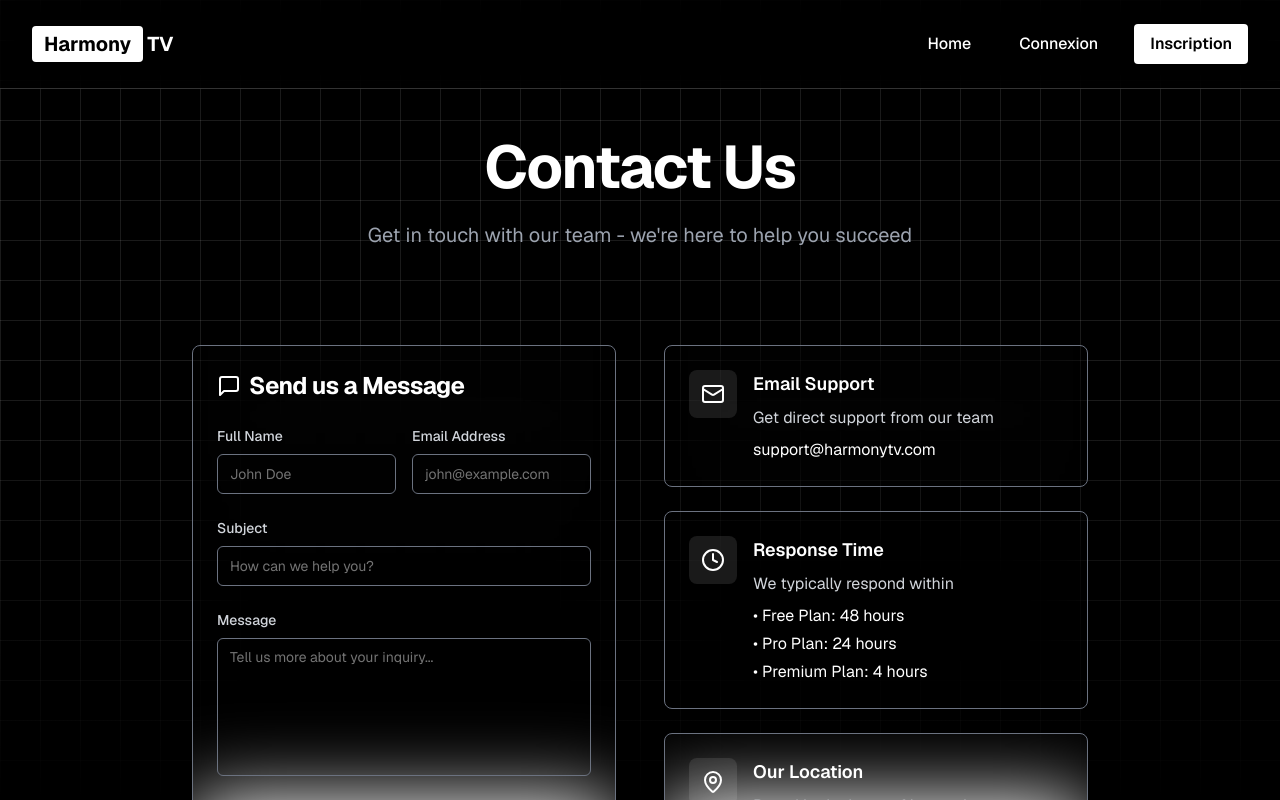
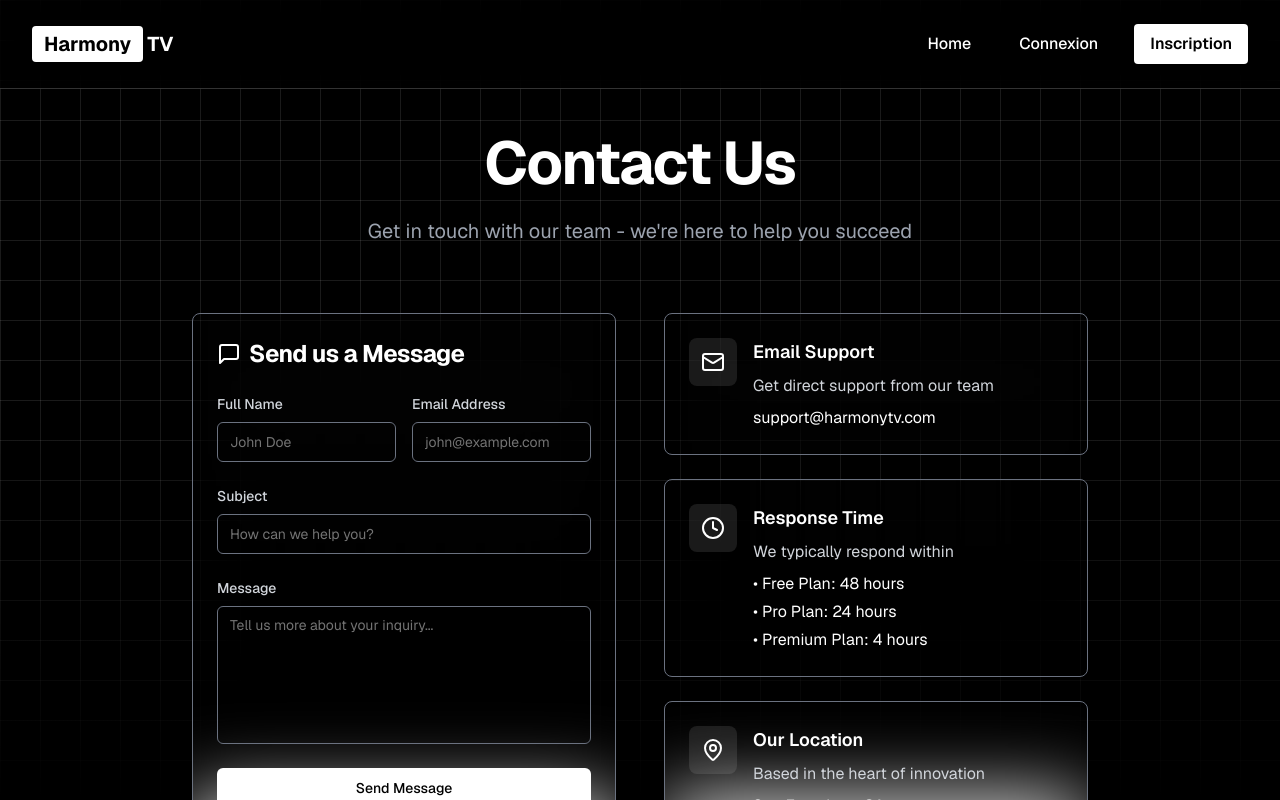
Before and after one commit to 0x72EB7BA9B69BF6AB/super-duper-octo-bassoon, a Next.js app: page /contact in a window 1280 px wide. Shown: the top 800 px of the page. Built offline with nearby package versions, Linux system fonts and the light colour scheme.

Commit message:
Fix header/footer spacing consistency and reduce content gap on Terms/Privacy/Contact pages
Co-authored-by: 0x72EB7BA9B69BF6AB <205185317+0x72EB7BA9B69BF6AB@users.noreply.github.com>

```diff
--- a/components/page-layout.tsx
+++ b/components/page-layout.tsx
@@ -89,7 +89,7 @@ export function PageLayout({ children, title, subtitle }: PageLayoutProps) {
       </motion.div>
 
       <div className="relative z-10">
-        <motion.section className="min-h-[25vh] flex flex-col items-center justify-center px-4 py-8 sm:py-12">
+        <motion.section className="min-h-[25vh] flex flex-col items-center justify-center px-4 py-6 sm:py-8">
           <motion.div
             variants={containerVariants}
             initial="hidden"
@@ -113,7 +113,7 @@ export function PageLayout({ children, title, subtitle }: PageLayoutProps) {
           </motion.div>
         </motion.section>
 
-        <motion.section className="py-8 sm:py-12 px-4 sm:px-6 lg:px-8">
+        <motion.section className="py-4 sm:py-6 px-4 sm:px-6 lg:px-8">
           <motion.div
             initial={{ opacity: 0 }}
             animate={{ opacity: 1 }}
```
